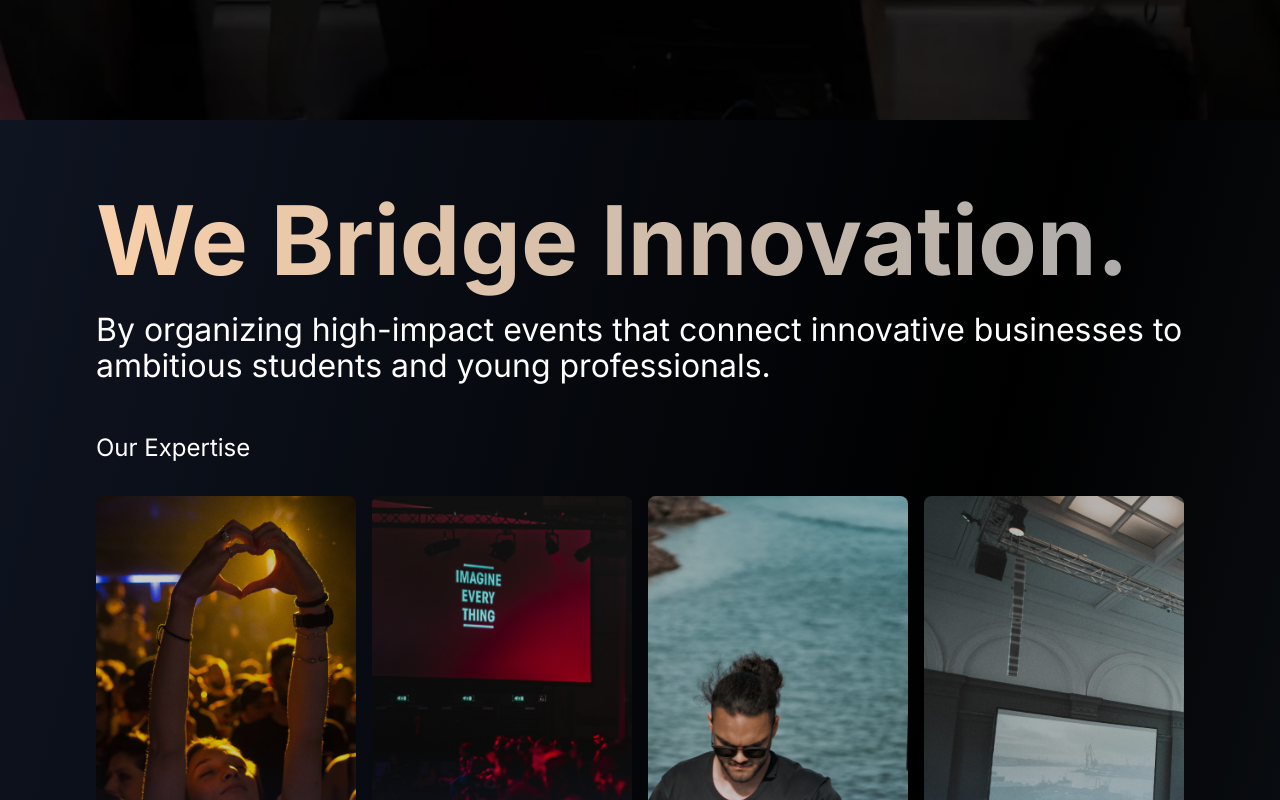
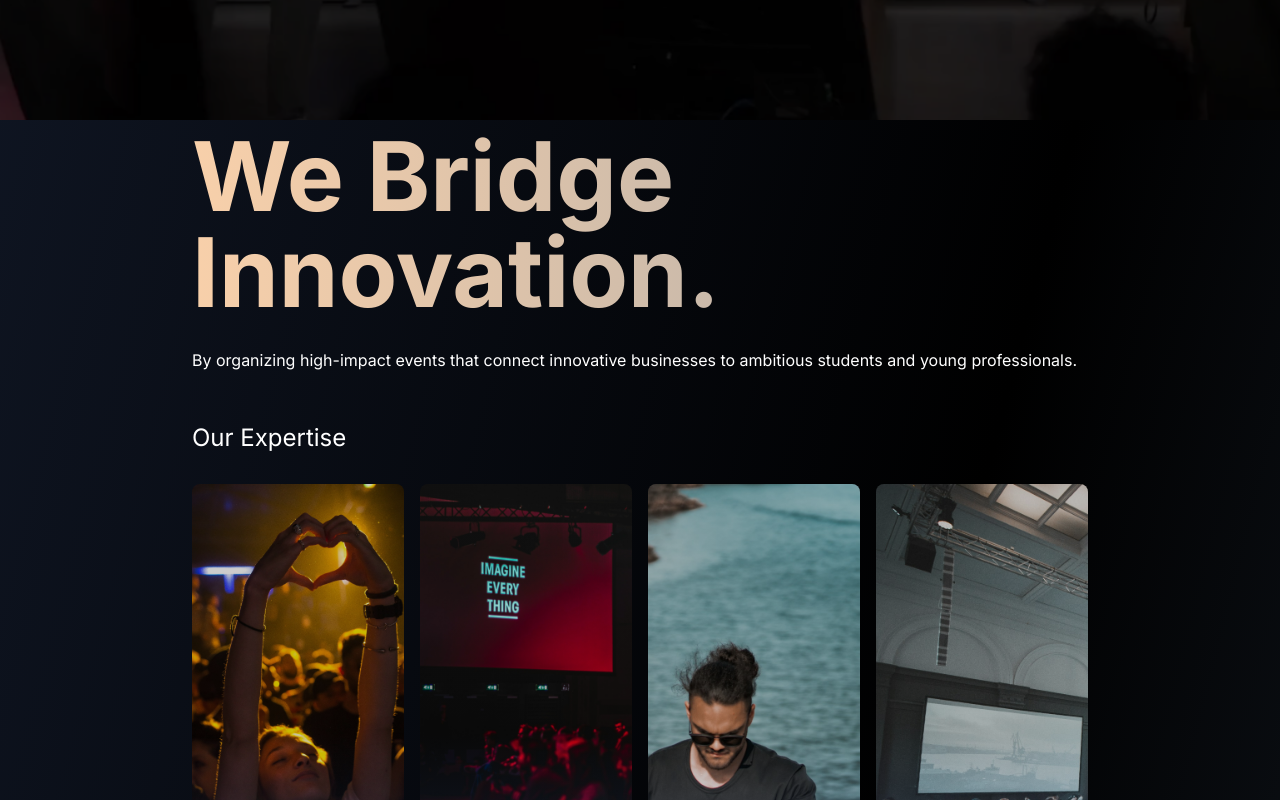
Before and after one commit to KonferCA/landing, a React (Vite) app: page / in a window 1280 px wide. Shown: the part 680-1480 px from the top of the page. Built offline with nearby package versions, Linux system fonts and the light colour scheme.

Commit message:
update expertise section

```diff
--- a/src/components/Expertise.tsx
+++ b/src/components/Expertise.tsx
@@ -13,17 +13,17 @@ const expertiseData = [
 
 const Expertise = () => {
     return (
-        <section className="w-full py-16">
+        <section className="w-full px-4 md:px-8 lg:px-16 xl:px-24">
             <div className="mx-auto px-4 md:px-8 lg:px-16 xl:px-24">
-                <h2 className="font-inter font-extrabold text-6xl md:text-8xl lg:text-[96px] leading-[1.1] py-2 bg-gradient-to-r from-[#F8D0AA] to-[#AAAAAA] text-transparent bg-clip-text">
+                <h2 className="font-inter font-extrabold text-5xl sm:text-6xl md:text-7xl lg:text-8xl xl:text-8xl 2xl:text-[128px] leading-[1.1] py-2 bg-gradient-to-r from-[#F8D0AA] to-[#AAAAAA] text-transparent bg-clip-text">
                     We Bridge Innovation.
                 </h2>
 
-                <p className="font-inter font-medium text-2xl md:text-3xl lg:text-[32px] text-white mt-4 mb-12">
+                <p className="font-inter font-medium text-xl md:text-2xl lg:text-[16px] text-white mt-4 mb-12">
                     By organizing high-impact events that connect innovative businesses to ambitious students and young professionals.
                 </p>
 
-                <h3 className="font-inter font-normal text-xl md:text-2xl lg:text-[24px] text-white mb-8">
+                <h3 className="font-inter font-normal text-lg md:text-xl lg:text-[24px] text-white mb-8">
                     Our Expertise
                 </h3>
 
```
